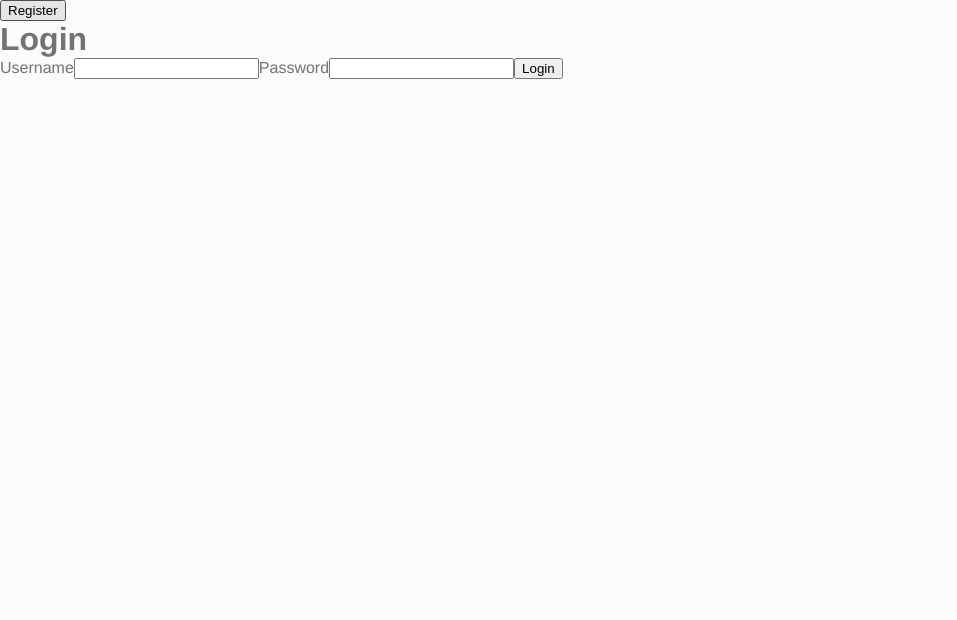
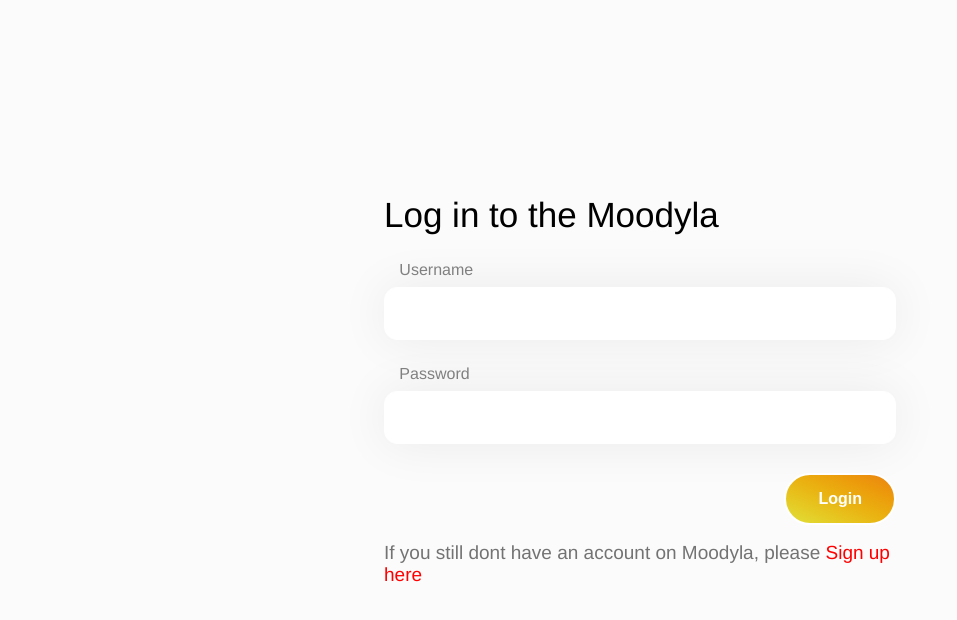
Before and after one commit to valerijaa/geekchallenge_frontend, a Vue app: page / in a window 1280 px wide. Shown: the top 620 px of the page, without its empty margins (0-957 px from the left). Built offline with nearby package versions, Linux system fonts and the light colour scheme.

Commit message:
logout button, syle on logout and reg forms

```diff
--- a/src/components/Timeline.vue
+++ b/src/components/Timeline.vue
@@ -6,8 +6,16 @@
           <div class="prof">
             <img class="pic" v-bind:src="post.photo"/>
              <div class="user">
-               <h1>{{post.display_name}}</h1>
-               <span>{{post.username}}</span>
+               <div class="username">
+
+               <h1>{{post.display_name}}<span class="username">{{post.username}}</span> </h1>
+               </div>
+               <span class="date">{{post.created_at}}</span>
+
+
+
+
+
           </div>
 
           </div>
@@ -19,21 +27,21 @@
             <div class="mood-properties">
 
             <div class="feature">
-              <img src="https://vignette.wikia.nocookie.net/csydes-test/images/a/ac/Discord_Emoticon_Happy.png/revision/latest?cb=20180601003844">
+              <img src="https://emojipedia-us.s3.dualstack.us-west-1.amazonaws.com/thumbs/160/apple/114/grinning-face-with-one-large-and-one-small-eye_1f92a.png">
               <h3> {{getPercentage(post.analysis_result.emotion.highest.score)}} % {{post.analysis_result.emotion.highest.tone_name}} </h3>
             </div>
 
              <div class="feature">
-              <img src="http://assets.stickpng.com/thumbs/586294c83796e30ac4468735.png">
+              <img src="https://emojipedia-us.s3.dualstack.us-west-1.amazonaws.com/thumbs/120/apple/155/face-with-uneven-eyes-and-wavy-mouth_1f974.png">
               <h3>{{getPercentage(post.analysis_result.language.highest.score)}} % {{post.analysis_result.language.highest.tone_name}}</h3>
             </div>
 
              <div class="feature">
-              <img src="https://imagejournal.org/wp-content/uploads/2017/03/1f60b.png">
+              <img src="https://emojipedia-us.s3.dualstack.us-west-1.amazonaws.com/thumbs/160/apple/155/hugging-face_1f917.png">
               <h3>{{getPercentage(post.analysis_result.social.highest.score)}} % {{post.analysis_result.social.highest.tone_name}}</h3>
             </div>
           </div>
-         <!-- <span class="date">{{post.created_at}}</span>  -->
+
 
         <div class="expand-wrapper" v-bind:class="{'expanded':isCardExpanded(post._id)}">
         <label class="label-toggle" v-on:click="toggleVisibility(post._id)" >More Info</label>
@@ -171,14 +179,16 @@
 .prof .user {
   margin-left: 6%;
 }
-.prof span {
-  font-size: 16px;
+.prof span.username {
+  font-size: 18px;
   color: grey;
   font-weight: 500;
+  margin-left: 10px;
+
 }
 
 .prof h1 {
-  font-size: 20px;
+  font-size: 22px;
   font-weight: bold;
   color: black;
   margin-bottom: 5px;
@@ -226,8 +236,8 @@
   margin-bottom: 2%;
 }
 .feature img {
-  width: 35px;
-  height:35px;
+  width: 45px;
+  height:45px;
 }
 
 .feature h3 {
--- a/src/components/layout/SideBar.vue
+++ b/src/components/layout/SideBar.vue
@@ -2,15 +2,20 @@
 <div class="wrapper">
     <div class="back-home">
       <router-link class="home" to="/">moodyla</router-link>
-          <button v-on:click="logout()">Logout</button>
+
     </div>
 
     <div class="profile">
-        <div class="photo"> </div>
-        <div class="name">
-            <h1>{{profile.name}}</h1>
-            <span>{{profile.username}}</span>
+        <div class="wrap-profile">
+            <div class="photo"> </div>
+            <div class="name">
+                <h1>{{profile.name}}</h1>
+                <span>{{profile.username}}</span>
+            </div>
         </div>
+    <div class="logout-button-wrap">
+    <button v-on:click="logout()">Logout</button>
+    </div>
     </div>
     <div class="people">
         <h1> People </h1>
@@ -55,13 +60,42 @@
         display: grid;
         grid-template-rows: 8% 20% 65% 7%;
     }
-    .profile {
+    .wrap-profile {
         border-bottom: 3px solid #fdfdfd;
         display:flex;
         justify-content: center;
         align-items: center;
+        width: 100%;
 
     }
+
+    .profile {
+        display:flex;
+        justify-content: center;
+        align-items: center;
+        flex-direction: column;
+    }
+    .logout-button-wrap {
+        width: 100%;
+    }
+    .logout-button-wrap button {
+        background-color:#73c2fb;
+        padding: 8px 16px;
+        text-align: center;
+        text-decoration: none;
+        font-size: 12px;
+        border: 2px solid;
+        border-radius: 30px;
+        color: white;
+        float: right;
+        margin-top: 4%;
+        cursor: pointer;
+        margin-right: 20px;
+    }
+
+     .profile button:hover {
+         background-color: #57a0d2;
+     }
 
     .profile .photo {
         border-radius: 50%;
--- a/src/views/AddUser.vue
+++ b/src/views/AddUser.vue
@@ -2,12 +2,10 @@
   <div>
     <div class="container">
 
-      <template v-if="isLoginFormVisible">
-        <button v-on:click="isLoginFormVisible=false">Register</button>
-
+      <template class="login-form" v-if="isLoginFormVisible">
         <!-- Login -->
         <form @submit.prevent="loginFormSubmitted">
-          <h1>Login</h1>
+          <h1>Log in to the Moodyla</h1>
 
           <label class="form__label" for="name">Username</label>
           <input type="text" class="name form__input" v-model="loginForm.username">
@@ -20,11 +18,14 @@
           <p v-show="loginForm.errorMessage">
             {{loginForm.errorMessage}}
           </p>
+        <br>
+         <p class="login-toggle-button"> If you still dont have an account on Moodyla, please <a v-on:click="isLoginFormVisible=false" style="color: red; cursor: pointer"> Sign up here </a> </p>
+
         </form>
 
       </template>
-      <template v-else>
-        <button v-on:click="isLoginFormVisible=true">Login</button>
+      <template class="registration-form" v-else>
+
 
         <!-- Registration -->
         <form @submit.prevent="registrationFormSubmitted">
@@ -39,11 +40,13 @@
           <label class="form__label" for="name">Password</label>
           <input type="password" class="name form__input" v-model="registrationForm.password">
 
-          <p v-show="registrationForm.errorMessage">
+          <p class="error" v-show="registrationForm.errorMessage">
             {{registrationForm.errorMessage}}
           </p>
 
           <input type="submit" value="Register" class="btn" />
+
+            <p class="reg-toggle-button"> If you already have an account on Moodyla, please <a v-on:click="isLoginFormVisible=false" style="color: red; cursor: pointer"> Log in here </a> </p>
         </form>
       </template>
     </div>
@@ -112,4 +115,72 @@
 </script>
 
 <style scoped>
+
+.container {
+  display: flex;
+  justify-content: center;
+  align-items: center;
+  height: 100vh;
+}
+
+ .container form {
+        width: 40%;
+    }
+
+    .container label {
+        display: block;
+        margin-left: 3%;
+        font-size: 16px;
+        color: grey;
+        font-weight: 500;
+        margin-top: 5%;
+    }
+
+    .container h1 {
+        font-size: 35px;
+        font-weight: 400;
+        color: black;
+
+    }
+
+    input {
+        display: block;
+    }
+
+    input[type=text], input[type=password] {
+        width: 100%;
+        padding: 18px 20px;
+        margin: 8px 0;
+        box-sizing: border-box;
+        border: 1px solid white;
+        border-radius: 13px;
+        box-shadow: 0 0 50px rgba(0, 0, 0, 0.07);
+        }
+
+    input[type=submit] {
+        background-image: linear-gradient(to right top, #e0e03a, #e6c923, #eab211, #ec9b0b, #eb8312);
+        padding: 15px 32px;
+        text-align: center;
+        text-decoration: none;
+        font-size: 16px;
+        border: 2px solid;
+        border-radius: 30px;
+        color: white;
+        float: right;
+        margin-top: 4%;
+        cursor: pointer;
+        font-weight: bold;
+    }
+
+.login-toggle-button {
+      margin-top: 14%;
+      text-align: left;
+      font-size: 19px;
+}
+
+.reg-toggle-button {
+      margin-top: 18%;
+      text-align: left;
+      font-size: 20px;
+}
 </style>
```
Also changed, not shown: 1 other file (tests, documents, lock files or other folders).
